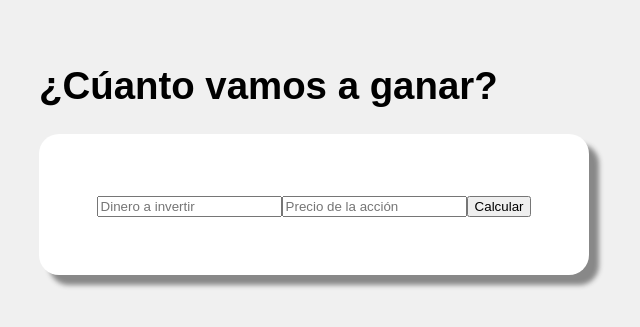
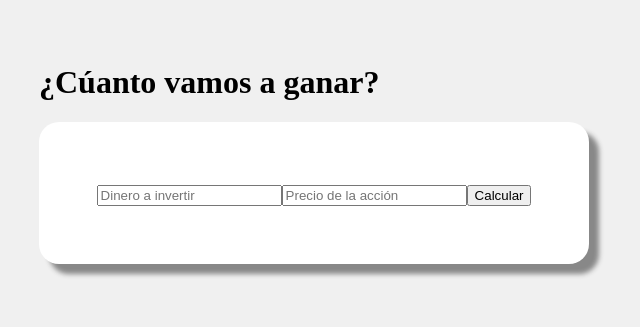
Before and after one commit to carlosvin/pricecalculator, a Flask app: page / in a window 1280 px wide. Shown: the top 327 px of the page, without its empty margins (25-665 px from the left). Run offline with Flask 2, Linux system fonts and the light colour scheme.

Commit message:
font size

```diff
--- a/static/style.css
+++ b/static/style.css
@@ -9,7 +9,8 @@ body{
 }
 
 h1   {
-	font-size: 24px; font-size: 2.4rem;
+ 	font-family:"Times New Roman",Georgia,Serif;
+	font-size: 20px; font-size: 2.0rem;
 }
 
 
```
